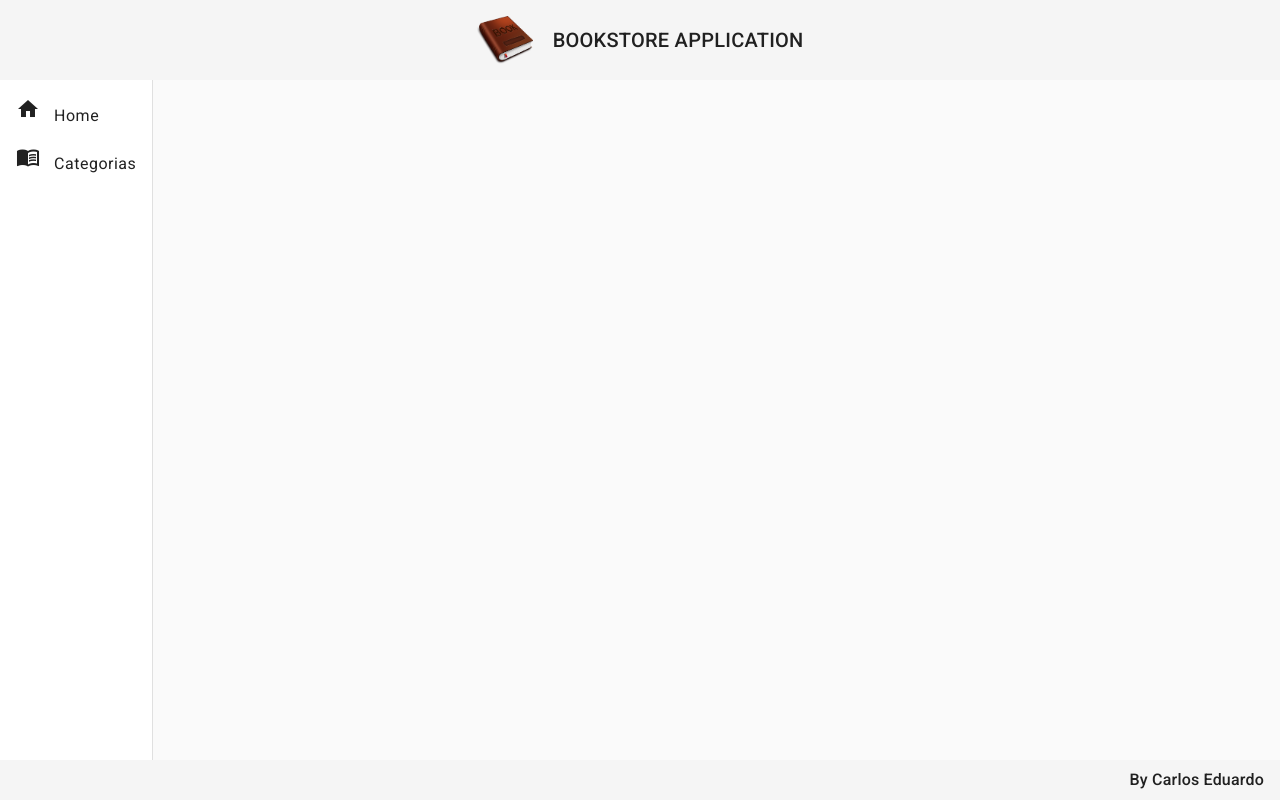
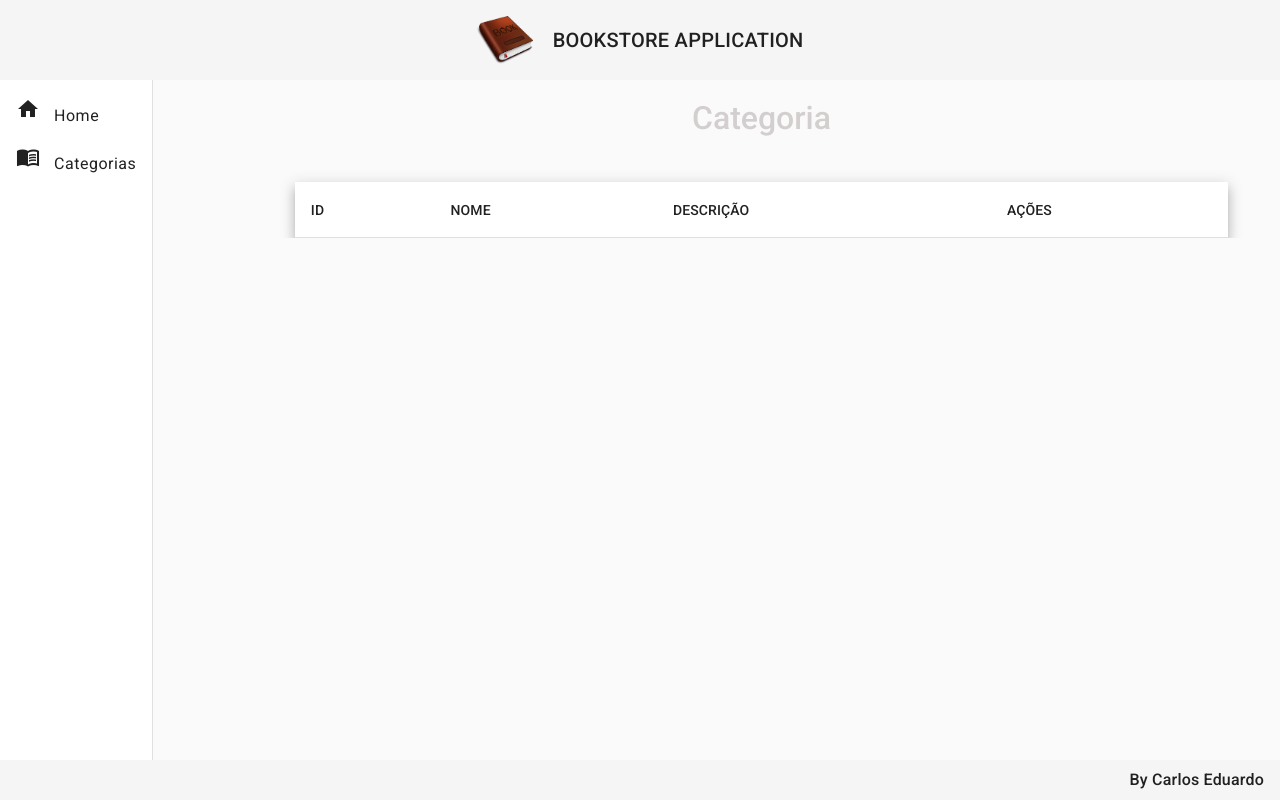
Before and after one commit to CarlosEduardoGit/Bookstore-front, an Angular app: page /categorias in a window 1280 px wide. Before the commit this address led to /. Built offline with nearby package versions, Linux system fonts and the light colour scheme.

Commit message:
Componente Categoria-read

```diff
--- a/src/app/app-routing.module.ts
+++ b/src/app/app-routing.module.ts
@@ -1,9 +1,11 @@
 import { NgModule } from '@angular/core';
 import { RouterModule, Routes } from '@angular/router';
 import { HomeComponent } from './components/views/home/home.component';
+import { CategoriaReadComponent } from './components/views/categoria/categoria-read/categoria-read.component';
 
 const routes: Routes = [
-  { path: '', component: HomeComponent }
+  { path: '', component: HomeComponent },
+  { path: 'categorias', component: CategoriaReadComponent  }
 ];
 
 @NgModule({
--- a/src/app/components/template/nav/nav.component.html
+++ b/src/app/components/template/nav/nav.component.html
@@ -6,7 +6,7 @@
                 Home
             </a>
 
-            <a routerLink="" mat-list-item>
+            <a routerLink="/categorias" mat-list-item>
                 <i class="material-icons">menu_book</i>
                 Categorias
             </a>
--- /dev/null
+++ b/src/app/components/views/categoria/categoria-read/categoria-read.component.css
@@ -0,0 +1,19 @@
+.content {
+    width: 90%;
+    margin: 1.4rem auto auto auto;
+}
+
+.title {
+    text-align: center;
+    margin-bottom: 3rem;
+}
+
+.title h1 {
+    font-size: 2rem;
+    color: rgb(212, 207, 207);
+    font-weight: 500;
+}
+
+.table {
+    width: 100%;
+}
--- /dev/null
+++ b/src/app/components/views/categoria/categoria-read/categoria-read.component.html
@@ -0,0 +1,40 @@
+<div class="content">
+    <div class="title">
+        <h1>Categoria</h1>
+    </div>
+
+    <div class="mat-elevation-z8 content-table">
+        <table class="table" mat-table>
+
+            <!--- Note that these columns can be defined in any order.
+                The actual rendered columns are set as a property on the row definition" -->
+
+            <!-- Id Column -->
+            <ng-container matColumnDef="id">
+            <th mat-header-cell *matHeaderCellDef> ID </th>
+            <td mat-cell *matCellDef="let row"> {{ row.id}} </td>
+            </ng-container>
+
+            <!-- Nome Column -->
+            <ng-container matColumnDef="nome">
+            <th mat-header-cell *matHeaderCellDef> NOME </th>
+            <td mat-cell *matCellDef="let row"> {{ row.nome}} </td>
+            </ng-container>
+
+            <!-- Descrição Column -->
+            <ng-container matColumnDef="descricao">
+            <th mat-header-cell *matHeaderCellDef> DESCRIÇÃO </th>
+            <td mat-cell *matCellDef="let row"> {{ row.descricao}} </td>
+            </ng-container>
+
+            <!-- Acões Column -->
+            <ng-container matColumnDef="acoes">
+            <th mat-header-cell *matHeaderCellDef> AÇÕES </th>
+            <td mat-cell *matCellDef="let row"> {{ row.acoes}} </td>
+            </ng-container>
+
+            <tr mat-header-row *matHeaderRowDef="displayedColumns"></tr>
+            <tr mat-row *matRowDef="let row; columns: displayedColumns;"></tr>
+        </table>
+    </div>
+</div>
--- /dev/null
+++ b/src/app/components/views/categoria/categoria-read/categoria-read.component.ts
@@ -0,0 +1,11 @@
+import { Component } from '@angular/core';
+
+@Component({
+  selector: 'app-categoria-read',
+  templateUrl: './categoria-read.component.html',
+  styleUrls: ['./categoria-read.component.css']
+})
+export class CategoriaReadComponent {
+
+  displayedColumns: string[] = ['id', 'nome', 'descricao', 'acoes'];
+}
```
Also changed, not shown: src/app/app.module.ts (+6 -2 lines).
